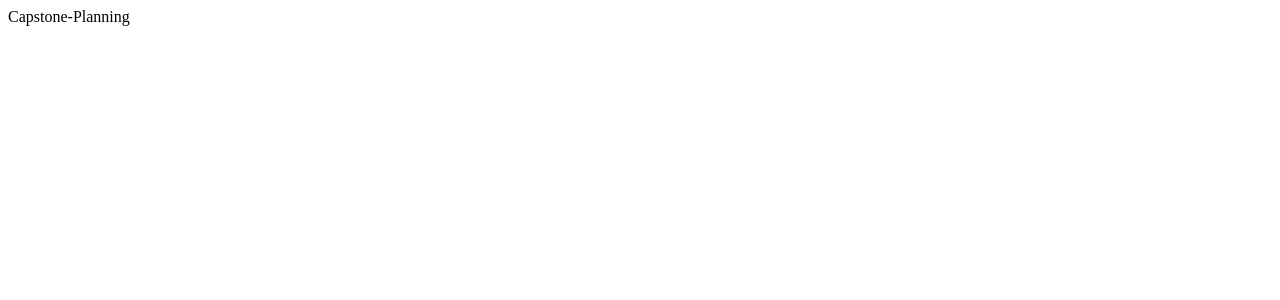
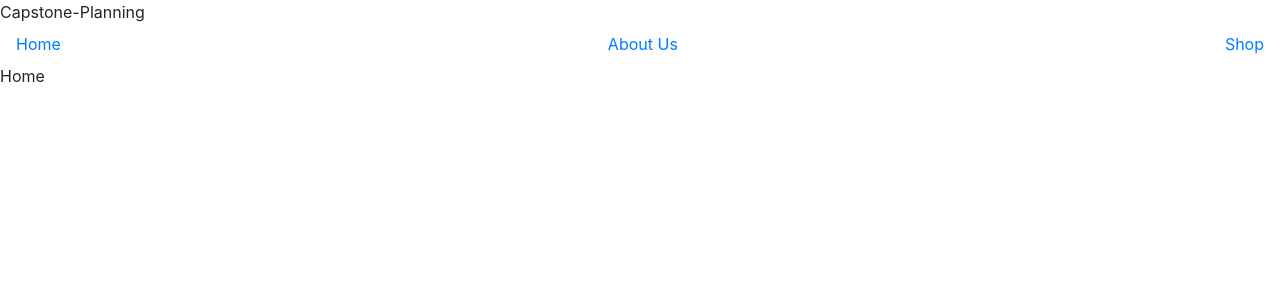
Before and after one commit to maoalvin/Capstone, a React app: page / in a window 1280 px wide. Shown: the top 300 px of the page. Built offline with nearby package versions, Linux system fonts and the light colour scheme.

Commit message:
It will add bootstrap to file

```diff
--- a/package.json
+++ b/package.json
@@ -15,6 +15,8 @@
     "css-loader": "^2.0.0",
     "prop-types": "^15.5.10",
     "react": "^15.5.4",
+    "react-bootstrap": "^0.32.4",
+    "bootstrap": "^4.1.3",
     "react-dom": "^15.5.4",
     "react-redux": "^5.0.6",
     "react-router-dom": "^4.0.0",
--- a/src/components/App.jsx
+++ b/src/components/App.jsx
@@ -1,11 +1,11 @@
 import React from 'react';
 //import PropTypes from 'prop-types';
 import { Switch, Route } from 'react-router-dom';
+import bootstrap from '../../node_modules/bootstrap/dist/css/bootstrap.min.css';
+import Header from './Header';
+import Home from './Home';
 
-/*
-  import { Link } from 'react-router-dom';
-  <Link to="/">Home</Link> | <Link to="/newticket">Create Ticket</Link>
-*/
+
 
 function App(){
   var styles = {
@@ -16,14 +16,14 @@ function App(){
         font-family: Helvetica;
       `}</style>
       Capstone-Planning
-      {/* <Switch>
-        <Route exact path='/' component={} />
-      </Switch> */}
+      <Header/>
+      <Switch>
+        <Route exact path='/' component={Home} />
+      </Switch>
     </div>
   );
 }
 
-//App.propTypes = {
-//};
+
 
 export default App;
--- /dev/null
+++ b/src/components/Header.jsx
@@ -0,0 +1,21 @@
+import React from 'react';
+import { Link } from 'react-router-dom';
+
+
+function Header() {
+  return (
+      <div>
+           <style jsx>{`
+
+        `}</style>
+        <div className='navbar'>
+        <Link to="/">Home</Link>
+        <Link to="/about">About Us</Link>
+        <Link to="/shop">Shop</Link>
+        </div>
+    </div>
+  );
+}
+
+
+export default Header;
--- /dev/null
+++ b/src/components/Home.jsx
@@ -0,0 +1,16 @@
+import React from 'react';
+
+
+function Home() {
+  return (
+      <div>
+           <style jsx>{`
+
+        `}</style>
+        Home
+    </div>
+  );
+}
+
+
+export default Home;
```
Also changed, not shown: template.ejs, 2 other files (tests, documents, lock files or other folders).
